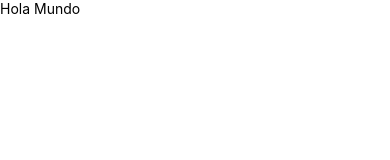
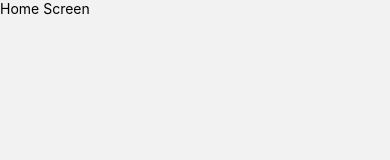
Before and after one commit to armandotechno/RNComponents, a React Native app: screen /HomeScreen in a window 390 px wide. Shown: the top 160 px of the page. Built offline with nearby package versions, Linux system fonts and the light colour scheme.

Commit message:
Creando un Stack e instalando los icons

```diff
--- a/App.tsx
+++ b/App.tsx
@@ -1,10 +1,13 @@
-import { Text, View } from "react-native"
+import 'react-native-gesture-handler';
+import { NavigationContainer } from '@react-navigation/native';
+
+import { Navigator } from './src/navigator/Navigator';
 
 const App = () => {
     return (
-      <View>
-        <Text>Hola Mundo</Text>
-      </View>
+      <NavigationContainer>
+        <Navigator />
+      </NavigationContainer>
     )
 }
 
--- /dev/null
+++ b/src/navigator/Navigator.tsx
@@ -0,0 +1,16 @@
+import { createStackNavigator } from '@react-navigation/stack';
+import { HomeScreen } from '../screens/HomeScreen';
+
+const Stack = createStackNavigator();
+
+export const Navigator = () => {
+  return (
+    <Stack.Navigator
+        screenOptions={{
+            headerShown: false
+        }}
+    >
+      <Stack.Screen name="HomeScreen" component={ HomeScreen } />
+    </Stack.Navigator>
+  );
+}
--- /dev/null
+++ b/src/screens/HomeScreen.tsx
@@ -0,0 +1,9 @@
+import { Text, View } from 'react-native';
+
+export const HomeScreen = () => {
+    return (
+      <View>
+        <Text>Home Screen</Text>
+      </View>
+    )
+}
```
Also changed, not shown: package.json (+8 -1 lines), 3 other files (tests, documents, lock files or other folders).
